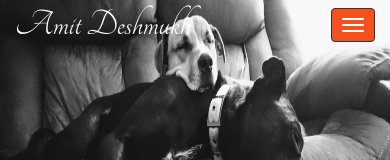
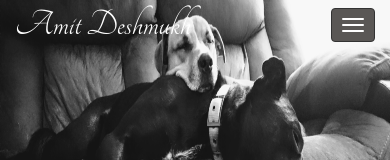
Before and after one commit to ahdeshmukh/portfolio, an Angular app: page / in a window 390 px wide. Shown: the top 160 px of the page. Built offline with nearby package versions, Linux system fonts and the light colour scheme; what ng2-scroll-to would draw is missing.

Commit message:
changing color for mobile drop menu

```diff
--- a/src/app/app.component.css
+++ b/src/app/app.component.css
@@ -15,7 +15,7 @@
 }
 
 .navbar-toggle-colored {
-    background-color: #f4511e;
+    background-color:#5a5755;
 }
 
 .black-background {
```
